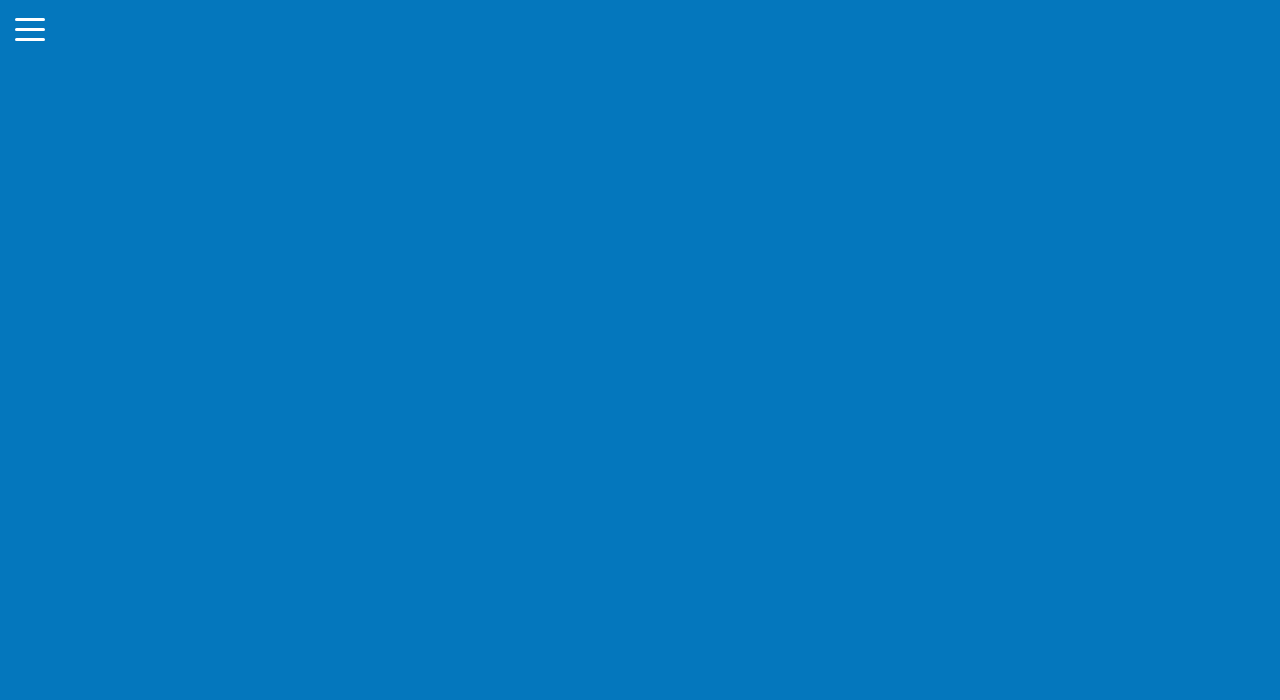
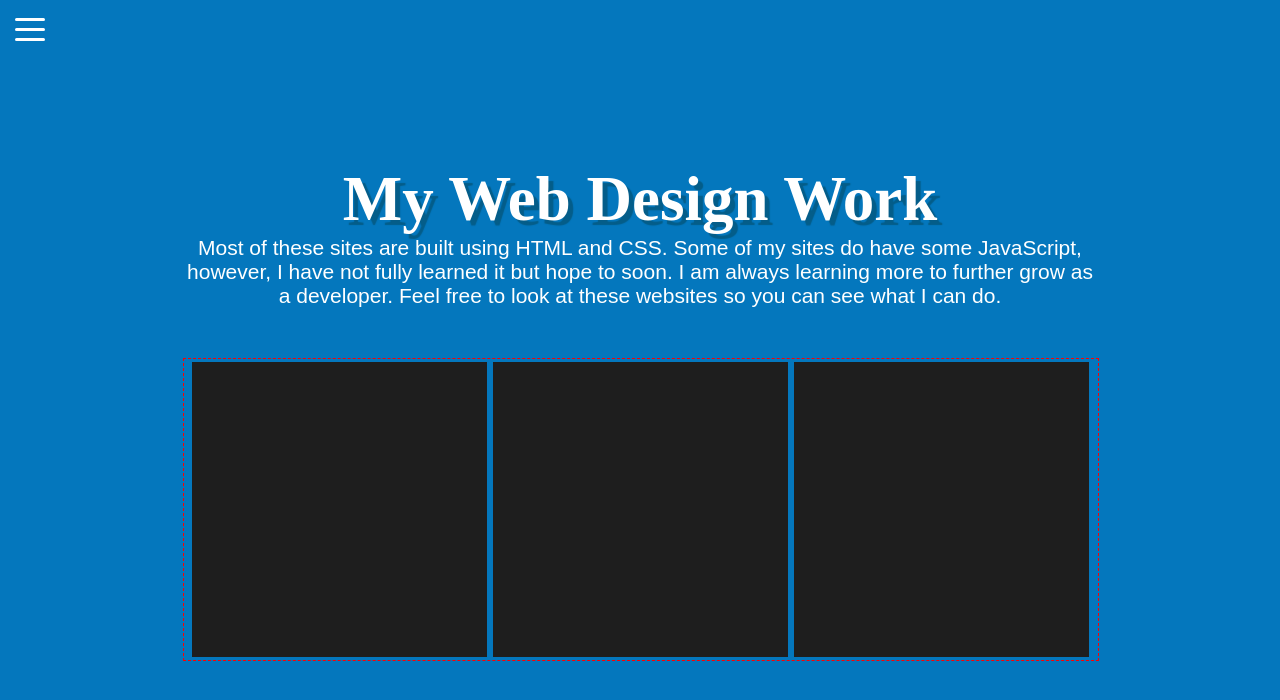
Before and after one commit to dramirez2096/davidramirez.design, an Angular app: page /web-design in a window 1280 px wide. Before the commit this address led to /. Shown: the top 700 px of the page. Built offline with nearby package versions, Linux system fonts and the light colour scheme; a web font is replaced by a local one.

Commit message:
web design page routed and grid built

```diff
--- a/src/app/app.module.ts
+++ b/src/app/app.module.ts
@@ -8,12 +8,14 @@ import { NavComponent } from './components/nav/nav.component';
 import { LandingComponent } from './components/pages/landing/landing.component';
 import { AboutComponent } from './components/pages/about/about.component';
 import { ContactComponent } from './components/pages/contact/contact.component';
+import { WebDesignComponent } from './components/pages/web/web.component';
 
 
 const routes: Routes = [
   { path: '', component: LandingComponent },
   { path: 'about', component: AboutComponent },
-  { path: 'contact', component: ContactComponent }
+  { path: 'contact', component: ContactComponent },
+  { path: 'web-design', component: WebDesignComponent }
 ];
 
 @NgModule({
@@ -23,6 +25,7 @@ const routes: Routes = [
     LandingComponent,
     AboutComponent,
     ContactComponent,
+    WebDesignComponent,
   ],
   imports: [
     BrowserModule,
--- a/src/app/components/nav/nav.component.html
+++ b/src/app/components/nav/nav.component.html
@@ -10,7 +10,7 @@
         <ul class="links">
             <li (click)='linksToggle()'><a routerLink="/about">About</a></li>
             <li><a>Graphic Design</a></li>
-            <li><a>Web Design</a></li>
+            <li (click)='linksToggle()'><a routerLink="/web-design">Web Design</a></li>
             <li (click)='linksToggle()'><a routerLink="/contact">Contact</a></li>
         </ul>
     </div>
--- a/src/app/components/pages/web/web.component.css
+++ b/src/app/components/pages/web/web.component.css
@@ -0,0 +1,15 @@
+.work-grid{
+  border: dashed 1px red;
+  display: flex;
+  height: 100%;
+  width: 100%;
+  flex-wrap: wrap;
+  justify-content: center;
+  margin-top: 50px;
+}
+.work-grid-item{
+  width: 295px;
+  height: 295px;
+  border: solid #0477BD;
+  background-color: #1E1E1E;
+}
--- a/src/app/components/pages/web/web.component.html
+++ b/src/app/components/pages/web/web.component.html
@@ -1,3 +1,9 @@
 <div class="container">
-    <h1>My Web Design Work</h1>
+    <h1 class="page-title">My Web Design Work</h1>
+    <p class="body-text">Most of these sites are built using HTML and CSS. Some of my sites do have some JavaScript, however, I have not fully learned it but hope to soon. I am always learning more to further grow as a developer. Feel free to look at these websites so you can see what I can do.</p>
+    <div class="work-grid">
+        <div class="work-grid-item wd-1"></div>
+        <div class="work-grid-item wd-2"></div>
+        <div class="work-grid-item wd-3"></div>
+    </div>
 </div>
```
Also changed, not shown: src/app/components/pages/web/web.component.ts (+13 -0 lines), src/app/components/nav/nav.component.css (line endings or trailing spaces).
